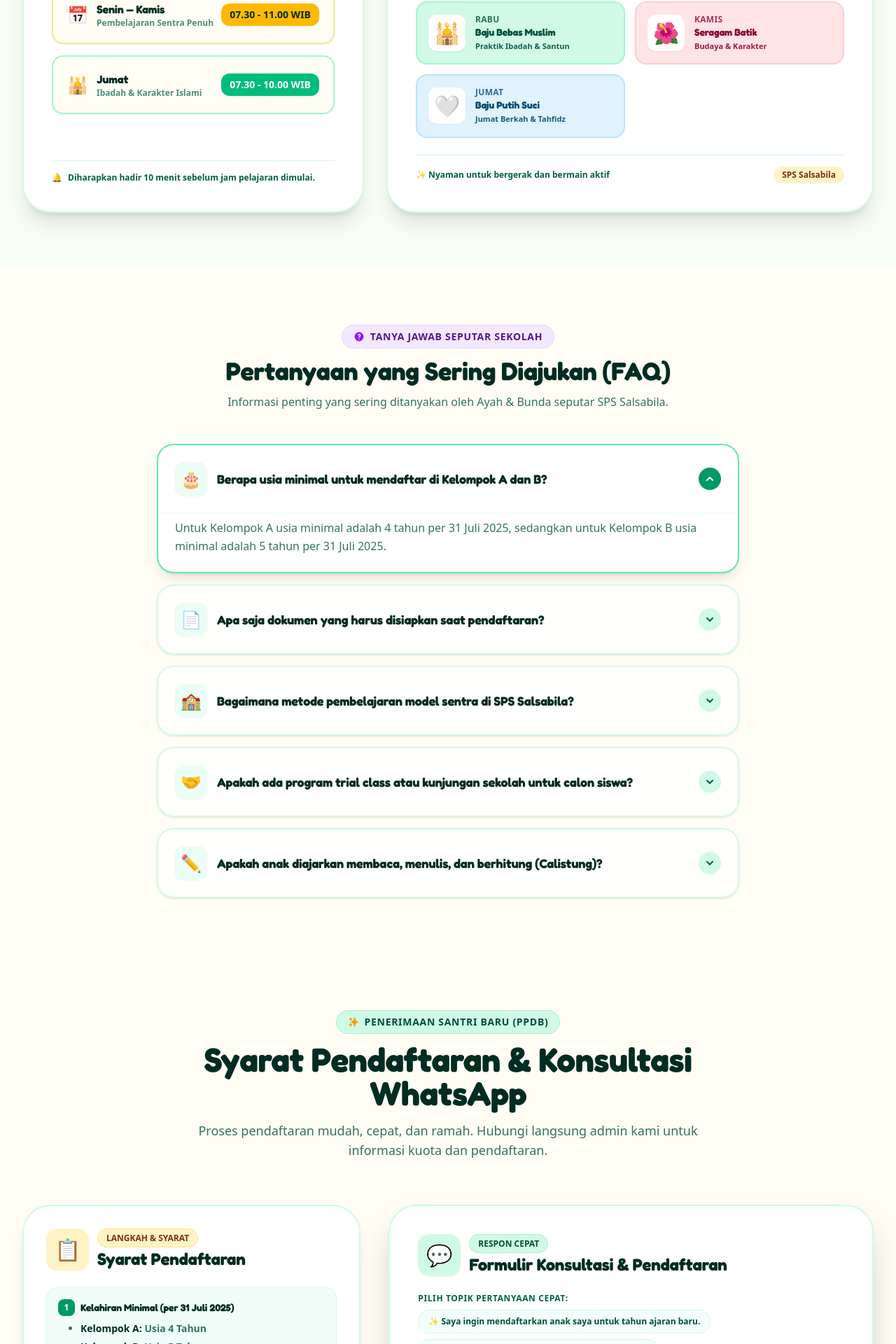
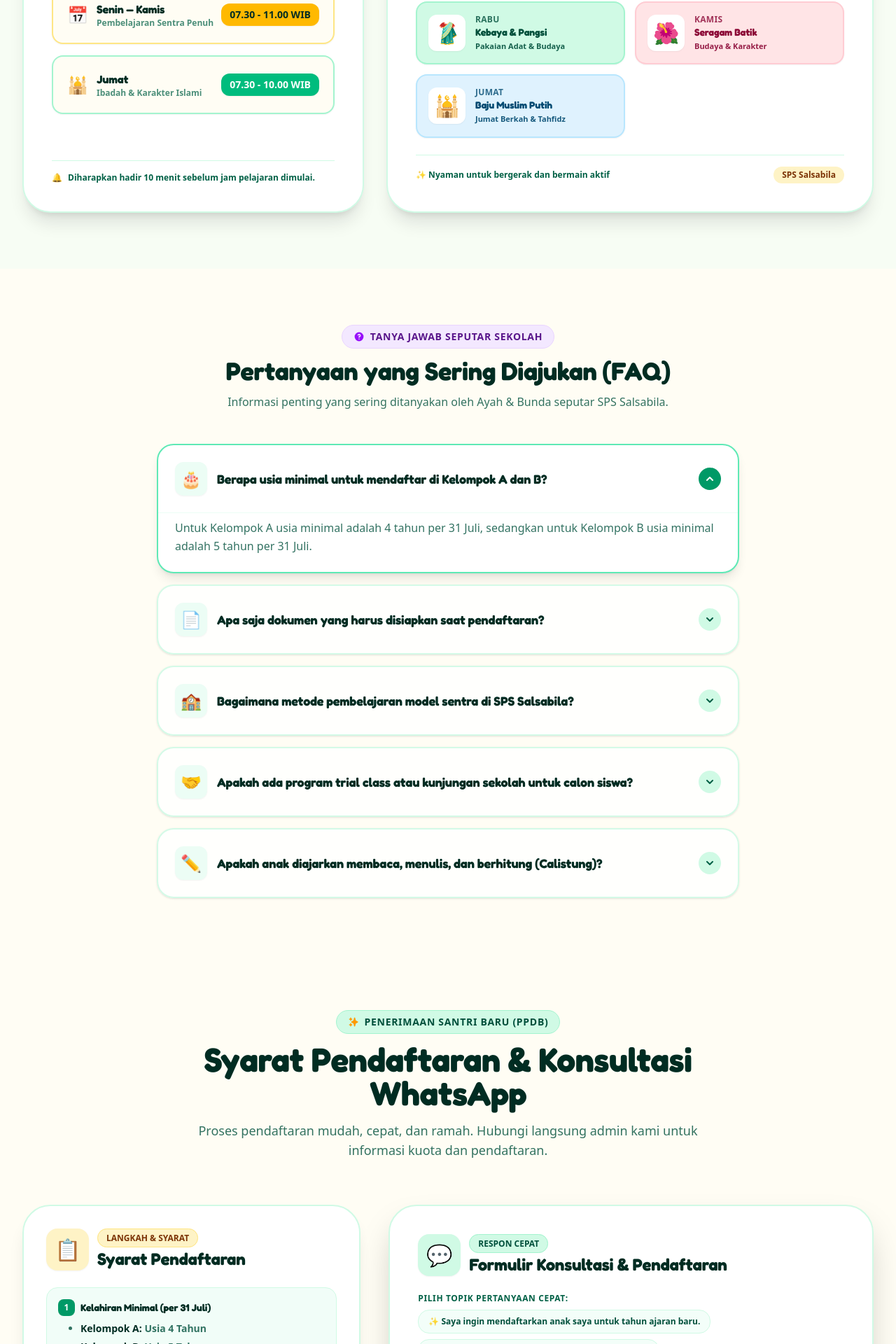
Before and after one commit to rizal-f/sps-salsabila-website-v2, a React (Vite) app: page / in a window 1280 px wide. Shown: the part 6935-8855 px from the top of the page at 70% size. Built offline with nearby package versions, Linux system fonts and the light colour scheme.

Commit message:
Update : Jadwal Baju, Minimal Kelahiran, Footer sosmed

```diff
--- a/src/components/FaqSection.jsx
+++ b/src/components/FaqSection.jsx
@@ -10,7 +10,7 @@ export default function FaqSection() {
   const faqs = [
     {
       q: 'Berapa usia minimal untuk mendaftar di Kelompok A dan B?',
-      a: 'Untuk Kelompok A usia minimal adalah 4 tahun per 31 Juli 2025, sedangkan untuk Kelompok B usia minimal adalah 5 tahun per 31 Juli 2025.',
+      a: 'Untuk Kelompok A usia minimal adalah 4 tahun per 31 Juli, sedangkan untuk Kelompok B usia minimal adalah 5 tahun per 31 Juli.',
       emoji: '🎂',
     },
     {
--- a/src/components/RegistrationSection.jsx
+++ b/src/components/RegistrationSection.jsx
@@ -112,7 +112,7 @@ Pesan / Pertanyaan: ${customMessage.trim() || 'Saya ingin mendaftar di SPS Salsa
                     <span className="w-6 h-6 rounded-lg bg-emerald-600 text-white flex items-center justify-center text-xs">
                       1
                     </span>
-                    <h4>Kelahiran Minimal (per 31 Juli 2025)</h4>
+                    <h4>Kelahiran Minimal (per 31 Juli)</h4>
                   </div>
                   <ul className="text-xs sm:text-sm font-semibold text-emerald-900/80 space-y-1.5 pl-8 list-disc">
                     <li><strong className="text-emerald-950">Kelompok A:</strong> Usia 4 Tahun</li>
--- a/src/components/ScheduleSection.jsx
+++ b/src/components/ScheduleSection.jsx
@@ -24,10 +24,10 @@ export default function ScheduleSection() {
     },
     {
       day: 'Rabu',
-      name: 'Baju Bebas Muslim',
-      emoji: '🕌',
+      name: 'Kebaya & Pangsi',
+      emoji: '🥻',
       color: 'bg-emerald-100 text-emerald-900 border-emerald-200',
-      badge: 'Praktik Ibadah & Santun',
+      badge: 'Pakaian Adat & Budaya',
     },
     {
       day: 'Kamis',
@@ -38,8 +38,8 @@ export default function ScheduleSection() {
     },
     {
       day: 'Jumat',
-      name: 'Baju Putih Suci',
-      emoji: '🤍',
+      name: 'Baju Muslim Putih',
+      emoji: '🕌',
       color: 'bg-sky-100 text-sky-900 border-sky-200',
       badge: 'Jumat Berkah & Tahfidz',
     },
```
Also changed, not shown: 6 other files (tests, documents, lock files or other folders).
